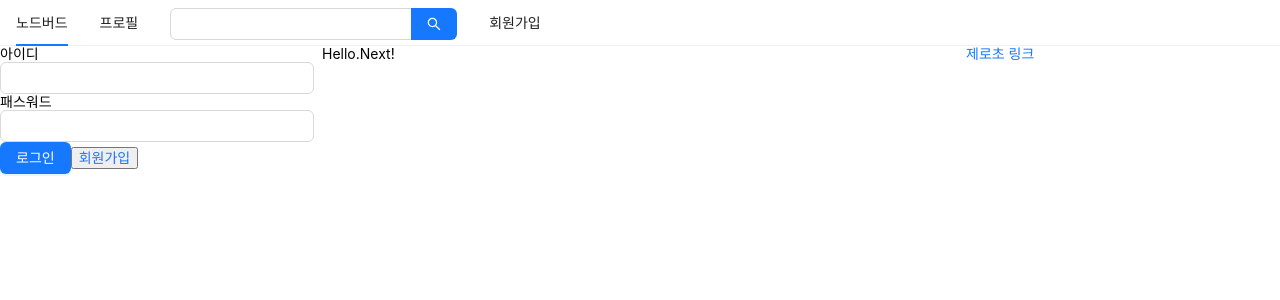
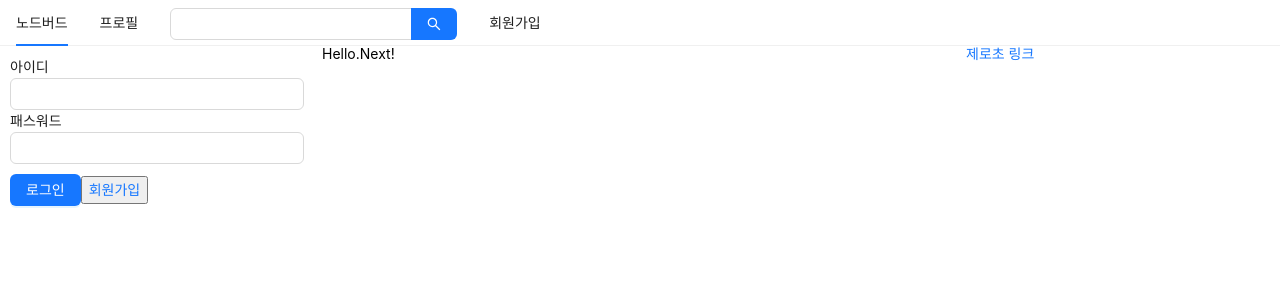
Before and after one commit to jangth0655/nodeBrid, a Next.js app: page / in a window 1280 px wide. Shown: the top 300 px of the page. Built offline with nearby package versions, Linux system fonts and the light colour scheme.

Commit message:
feat : steyld-component 추가

```diff
--- a/components/AppLayout.tsx
+++ b/components/AppLayout.tsx
@@ -1,34 +1,53 @@
 import Link from 'next/link';
 import React, { useState } from 'react';
-import { Menu, Input, Row, Col } from 'antd';
+import { Menu, Input, Row, Col, MenuProps } from 'antd';
 import UserProfile from './UserProfile';
 import LoginForm from './LoginForm';
+import styled from 'styled-components';
 
 interface Props {
   children: React.ReactNode;
 }
 
+const SearchInput = styled(Input.Search)`
+  vertical-align: middle;
+`;
+
+const menuItems: MenuProps['items'] = [
+  {
+    label: <Link href='/'>노드버드</Link>,
+    key: 'home',
+    className: 'class1',
+  },
+  {
+    label: <Link href='/profile'>프로필</Link>,
+    key: 'profile',
+    className: 'class2',
+  },
+  {
+    label: <SearchInput enterButton />,
+    key: 'searchInput',
+    className: 'class3',
+  },
+  {
+    label: <Link href='/signup'>회원가입</Link>,
+    key: 'signup',
+    className: 'class4',
+  },
+];
+
 const AppLayout = ({ children }: Props) => {
-  const [isLoggedIn, setLoggedIn] = useState(false);
+  const [isLoggedIn, setIsLoggedIn] = useState(false);
   return (
     <div>
-      <Menu mode='horizontal'>
-        <Menu.Item>
-          <Link href='/'>노드버드</Link>
-        </Menu.Item>
-        <Menu.Item>
-          <Link href='/profile'>프로필</Link>
-        </Menu.Item>
-        <Menu.Item>
-          <Input.Search enterButton style={{ verticalAlign: 'middle' }} />
-        </Menu.Item>
-        <Menu.Item>
-          <Link href='/signup'>회원가입</Link>
-        </Menu.Item>
-      </Menu>
+      <Menu mode='horizontal' items={menuItems} />
       <Row gutter={8}>
         <Col xs={24} md={6}>
-          {isLoggedIn ? <UserProfile /> : <LoginForm />}
+          {isLoggedIn ? (
+            <UserProfile setIsLoggedIn={setIsLoggedIn} />
+          ) : (
+            <LoginForm setIsLoggedIn={setIsLoggedIn} />
+          )}
         </Col>
         <Col xs={24} md={12}>
           {children}
--- a/components/LoginForm.tsx
+++ b/components/LoginForm.tsx
@@ -1,8 +1,21 @@
-import { Input, Button } from 'antd';
+import { Input, Button, Form } from 'antd';
 import React, { useCallback, useState } from 'react';
 import Link from 'next/link';
+import styled from 'styled-components';
 
-const LoginForm = () => {
+const ButtonWrapper = styled.div`
+  margin-top: 10px;
+`;
+
+const FormWrapper = styled(Form)`
+  padding: 10px;
+`;
+
+interface Props {
+  setIsLoggedIn: React.Dispatch<React.SetStateAction<boolean>>;
+}
+
+const LoginForm = ({ setIsLoggedIn }: Props) => {
   const [id, setId] = useState('');
   const [password, setPassword] = useState('');
 
@@ -17,8 +30,10 @@ const LoginForm = () => {
     []
   );
 
+  const onSubmitForm = useCallback(() => {}, [id, password]);
+
   return (
-    <form>
+    <FormWrapper onFinish={onSubmitForm}>
       <div>
         <label htmlFor='user-id'>아이디</label>
         <br />
@@ -34,15 +49,15 @@ const LoginForm = () => {
           onChange={onChangePassword}
         />
       </div>
-      <div>
+      <ButtonWrapper>
         <Button type='primary' htmlType='submit' loading={false}>
           로그인
         </Button>
         <Link href='/signup'>
           <button>회원가입</button>
         </Link>
-      </div>
-    </form>
+      </ButtonWrapper>
+    </FormWrapper>
   );
 };
 
--- a/components/UserProfile.tsx
+++ b/components/UserProfile.tsx
@@ -1,5 +1,35 @@
-const UserProfile = () => {
-  return <div>userProfile</div>;
+import { Card, Avatar, Button } from 'antd';
+import { useCallback } from 'react';
+
+interface Props {
+  setIsLoggedIn: React.Dispatch<React.SetStateAction<boolean>>;
+}
+
+const UserProfile = ({ setIsLoggedIn }: Props) => {
+  const onLogOut = useCallback(() => {
+    setIsLoggedIn: false;
+  }, []);
+  return (
+    <Card
+      actions={[
+        <>
+          <div key='twit'>
+            짹짹 <br />@
+          </div>
+          <div key='followings'>
+            팔로잉 <br />@
+          </div>
+          <div key='followers'>
+            팔로우
+            <br />@
+          </div>
+        </>,
+      ]}
+    >
+      <Card.Meta avatar={<Avatar>ZC</Avatar>} title='ZeroCho' />
+      <Button onClick={onLogOut}>로그아웃</Button>
+    </Card>
+  );
 };
 
 export default UserProfile;
--- a/package.json
+++ b/package.json
@@ -10,6 +10,7 @@
   "license": "ISC",
   "dependencies": {
     "@ant-design/icons": "^5.0.1",
+    "@types/styled-components": "^5.1.26",
     "antd": "^5.2.3",
     "next": "^13.2.3",
     "react": "^18.2.0",
```
Also changed, not shown: 1 other file (tests, documents, lock files or other folders).
